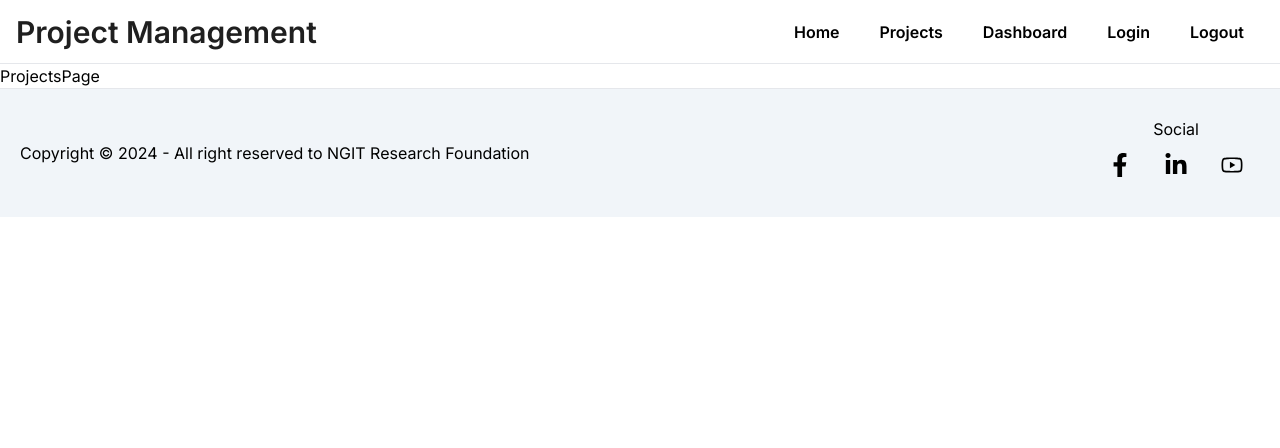
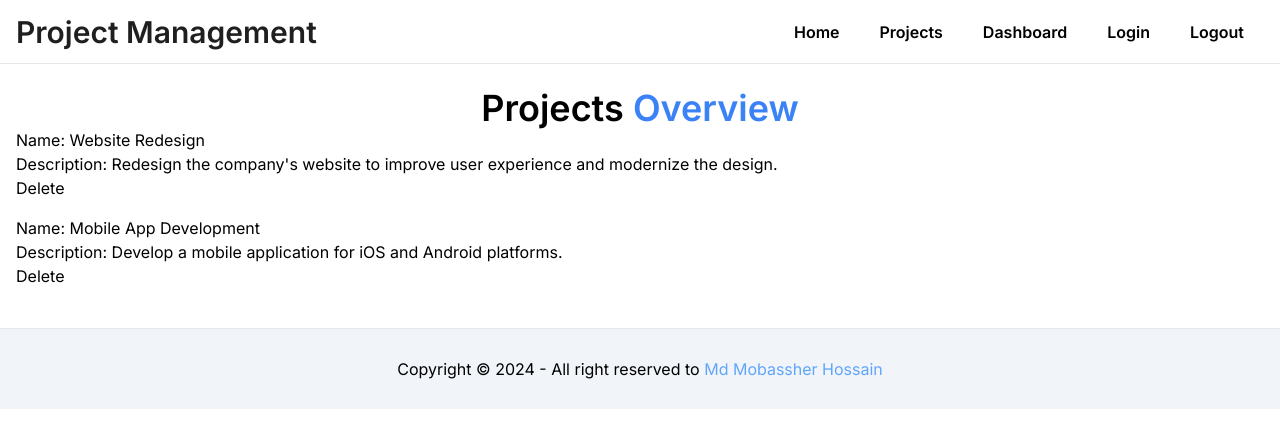
Before and after one commit to Md-Mobassher/project-management-dashboard, a Next.js app: page /projects in a window 1280 px wide. Shown: the top 448 px of the page. Built offline with nearby package versions, Linux system fonts and the light colour scheme.

Commit message:
fetched data using react query

```diff
--- /dev/null
+++ b/public/data/projects.json
@@ -0,0 +1,55 @@
+[
+  {
+    "id": "project-1",
+    "name": "Website Redesign",
+    "description": "Redesign the company's website to improve user experience and modernize the design.",
+    "deadline": "2024-06-30",
+    "status": "In Progress",
+    "image": "../../src/assets/images/Project-Management-Team.webp",
+    "tasks": [
+      {
+        "id": "task-1",
+        "title": "Gather Requirements",
+        "description": "Meet with stakeholders to gather requirements and understand project scope.",
+        "deadline": "2024-04-30",
+        "status": "Completed",
+        "assignedTo": [
+          {
+            "id": "member-1",
+            "name": "John Doe",
+            "role": "Project Manager"
+          },
+          {
+            "id": "member-2",
+            "name": "Jane Smith",
+            "role": "UX Designer"
+          }
+        ]
+      }
+    ]
+  },
+  {
+    "id": "project-2",
+    "name": "Mobile App Development",
+    "description": "Develop a mobile application for iOS and Android platforms.",
+    "deadline": "2024-08-15",
+    "status": "Pending",
+    "image": "../../src/assets/images/Project-Management-Team.webp",
+    "tasks": [
+      {
+        "id": "task-3",
+        "title": "UI Design",
+        "description": "Design the user interface for the mobile app.",
+        "deadline": "2024-06-30",
+        "status": "In Progress",
+        "assignedTo": [
+          {
+            "id": "member-3",
+            "name": "Alice Johnson",
+            "role": "UI Designer"
+          }
+        ]
+      }
+    ]
+  }
+]
--- /dev/null
+++ b/src/api/projectMockApi.ts
@@ -0,0 +1,13 @@
+import { useQuery } from "react-query";
+
+export const fetchProjects = async () => {
+  const response = await fetch("data/projects.json");
+  if (!response.ok) {
+    throw new Error("Failed to fetch projects");
+  }
+  return response.json();
+};
+
+export const useProjectsQuery = () => {
+  return useQuery("projects", fetchProjects);
+};
--- a/src/app/(withDashboard)/dashboard/layout.tsx
+++ b/src/app/(withDashboard)/dashboard/layout.tsx
@@ -20,19 +20,12 @@ const items = [
   label: `nav ${index + 1}`,
 }));
 
-const sidebarItems = ["Add-Task"];
-
 const DashboardLayout = ({ children }: { children: React.ReactNode }) => {
   return (
-    <Layout className="min-h-screen">
-      <Sider breakpoint="lg" collapsedWidth="0" className="bg-white">
+    <Layout className="min-h-screen" style={{ backgroundColor: "FFF" }}>
+      <Sider breakpoint="lg" collapsedWidth="0" theme="light">
         <div className="demo-logo-vertical" />
-        <Menu
-          theme="light"
-          mode="inline"
-          defaultSelectedKeys={["4"]}
-          items={items}
-        />
+        <Menu mode="inline" defaultSelectedKeys={["4"]} items={items} />
       </Sider>
       <Layout>
         <Content style={{ margin: "24px 16px 0" }}>
--- a/src/app/layout.tsx
+++ b/src/app/layout.tsx
@@ -3,6 +3,7 @@ import { Inter } from "next/font/google";
 import "./globals.css";
 import Navbar from "@/components/shared/Navbar";
 import Footer from "@/components/shared/Footer";
+import Provider from "@/components/lib/Provider";
 
 const inter = Inter({ subsets: ["latin"] });
 
@@ -17,6 +18,7 @@ export default function RootLayout({
   children: React.ReactNode;
 }>) {
   return (
+    <Provider>
       <html lang="en" data-theme="light">
         <body className={inter.className}>
           <Navbar />
@@ -24,5 +26,6 @@ export default function RootLayout({
           <Footer />
         </body>
       </html>
+    </Provider>
   );
 }
--- a/src/app/projects/page.tsx
+++ b/src/app/projects/page.tsx
@@ -1,5 +1,37 @@
+"use client";
+import { useProjects } from "@/zustand/projectStore";
+import { TProject } from "../../type/index";
+import Title from "@/components/ui/Title";
+
 const ProjectsPage = () => {
-  return <div>ProjectsPage</div>;
+  const { projects, isLoading, isError } = useProjects();
+  const handleDeleteProject = (projectId: string) => {
+    console.log(projectId);
+    // if (window.confirm("Are you sure you want to delete this project?")) {
+    //   deleteProjectMutation.mutate(projectId);
+    // }
+  };
+  return (
+    <div className="max-w-7xl mx-auto px-4 py-6">
+      <Title firstTitle="Projects" lastTitle="Overview" />
+      {isError && <div>Error fetching projects</div>}
+      {isLoading ? (
+        <div>Loading...</div>
+      ) : (
+        <div>
+          {projects.map((project: TProject) => (
+            <div key={project.id} style={{ marginBottom: 16 }}>
+              <div>Name: {project.name}</div>
+              <div>Description: {project.description}</div>
+              <button onClick={() => handleDeleteProject(project.id)}>
+                Delete
+              </button>
+            </div>
+          ))}
+        </div>
+      )}
+    </div>
+  );
 };
 
 export default ProjectsPage;
--- /dev/null
+++ b/src/components/lib/Provider.tsx
@@ -0,0 +1,12 @@
+"use client";
+import { QueryClient, QueryClientProvider } from "react-query";
+
+const queryClient = new QueryClient();
+
+const Provider = ({ children }: { children: React.ReactNode }) => {
+  return (
+    <QueryClientProvider client={queryClient}>{children}</QueryClientProvider>
+  );
+};
+
+export default Provider;
--- a/src/components/shared/Footer.tsx
+++ b/src/components/shared/Footer.tsx
@@ -1,48 +1,19 @@
-import { FaFacebookF } from "react-icons/fa";
-import { FaLinkedinIn } from "react-icons/fa";
-import { AiOutlineYoutube } from "react-icons/ai";
 import Link from "next/link";
 
 const Footer = () => {
   return (
     <footer className=" py-2  border-t  overflow-hidden bg-slate-100">
-      <div className="max-w-7xl mx-auto p-5 flex justify-between items-center">
-        <div className="">
-          <p>
-            Copyright © {new Date().getFullYear()} - All right reserved to NGIT
-            Research Foundation
-          </p>
-        </div>
-        <div className="flex flex-col justify-center items-center">
-          <span className="footer-title text-center">Social</span>
-          <div className="flex gap-1 ">
-            <div className="divider divider-horizontal  m-0 p-0 w-0"></div>
-
-            <div className="w-12 h-12 flex justify-center items-center hover:bg-primary rounded-lg">
-              <Link href="/">
-                <FaFacebookF className="w-6 h-6" />
-              </Link>
-            </div>
-
-            <div className="divider divider-horizontal  m-0 p-0 w-0"></div>
-
-            <div className="w-12 h-12 flex justify-center items-center hover:bg-primary rounded-lg">
-              <Link href="/">
-                <FaLinkedinIn className="w-6 h-6" />
-              </Link>
-            </div>
-
-            <div className="divider divider-horizontal  m-0 p-0 w-0"></div>
-
-            <div className="w-12 h-12 flex justify-center items-center hover:bg-primary rounded-lg">
-              <Link href="/">
-                <AiOutlineYoutube className="w-6 h-6" />
-              </Link>
-            </div>
-
-            <div className="divider m-0 p-0 w-0 divider-horizontal"></div>
-          </div>
-        </div>
+      <div className="max-w-7xl mx-auto p-5 flex justify-center items-center">
+        <p className="text-md">
+          Copyright © {new Date().getFullYear()} - All right reserved to{" "}
+          <Link
+            href="https://dev-mobassher.web.app"
+            target="_blank"
+            className="text-blue-400"
+          >
+            Md Mobassher Hossain
+          </Link>
+        </p>
       </div>
     </footer>
   );
--- /dev/null
+++ b/src/components/ui/Title.tsx
@@ -0,0 +1,13 @@
+type titleProps = {
+  firstTitle: string;
+  lastTitle?: string;
+};
+const Title = ({ firstTitle, lastTitle }: titleProps) => {
+  return (
+    <h2 className="lg:text-4xl md:text-3xl text-2xl  font-semibold text-center text-black">
+      {firstTitle} <span className="text-blue-500">{lastTitle}</span>
+    </h2>
+  );
+};
+
+export default Title;
--- /dev/null
+++ b/src/zustand/projectStore.ts
@@ -0,0 +1,30 @@
+import { create } from "zustand";
+import { TProject } from "@/type";
+import { useProjectsQuery } from "@/api/projectMockApi";
+
+const useProjectStore = create((set) => ({
+  projects: [],
+  setProjects: (projects: TProject[]) => set({ projects }),
+  addProject: (project: TProject) =>
+    set((state) => ({ projects: [...state.projects, project] })),
+  deleteProject: (projectId: string) =>
+    set((state) => ({
+      projects: state.projects.filter(
+        (project: TProject) => project.id !== projectId
+      ),
+    })),
+}));
+
+export const useProjects = () => {
+  const { data, isLoading, isError } = useProjectsQuery();
+
+  if (isLoading || isError) {
+    return { projects: [], isLoading, isError };
+  }
+
+  useProjectStore.setState({ projects: data });
+
+  return { projects: data, isLoading, isError };
+};
+
+export default useProjectStore;
```
Also changed, not shown: src/app/login/page.tsx (+3 -2 lines), src/type/index.ts (+24 -0 lines). Lines whose indentation alone changed are shown as unchanged.
